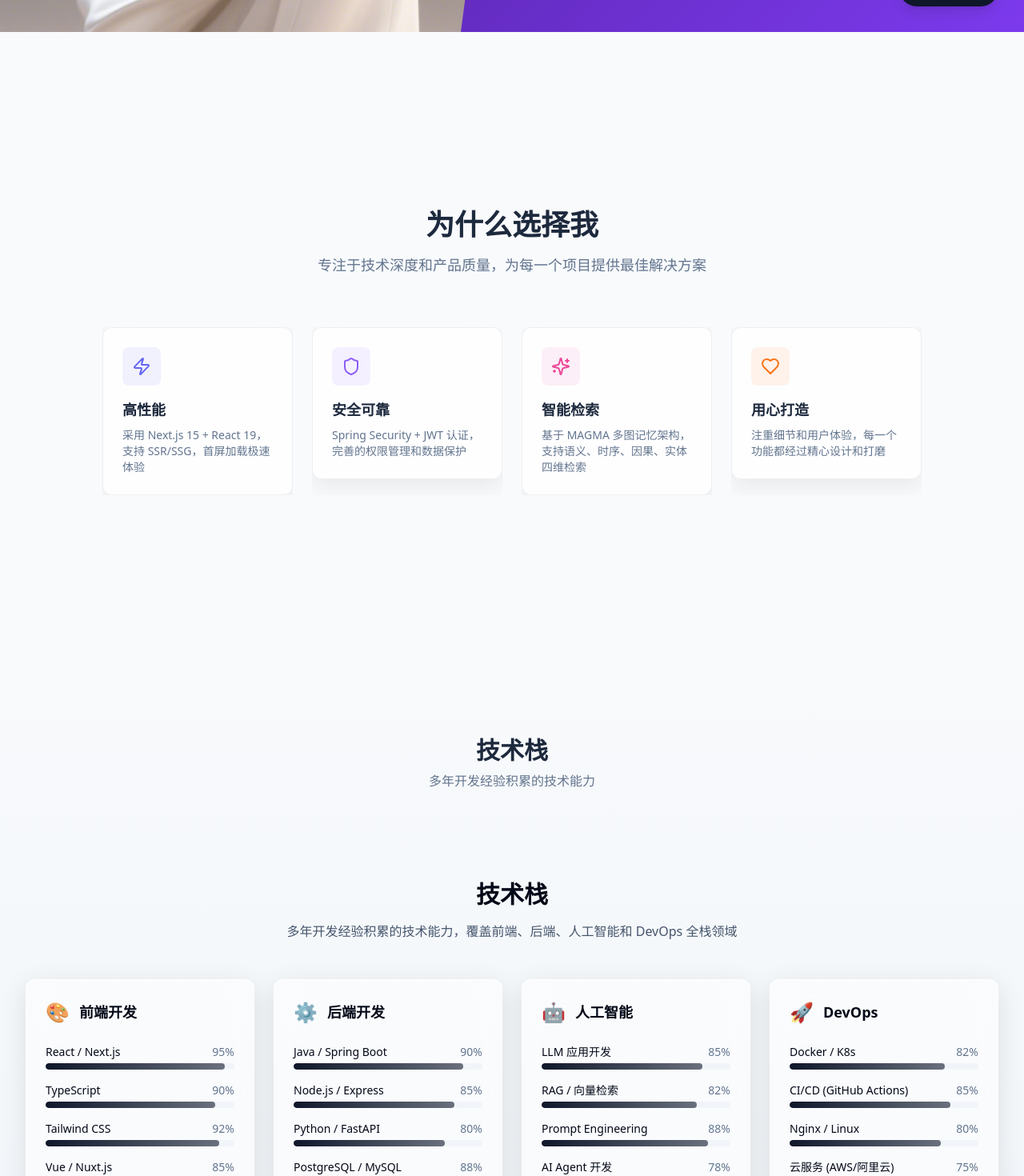
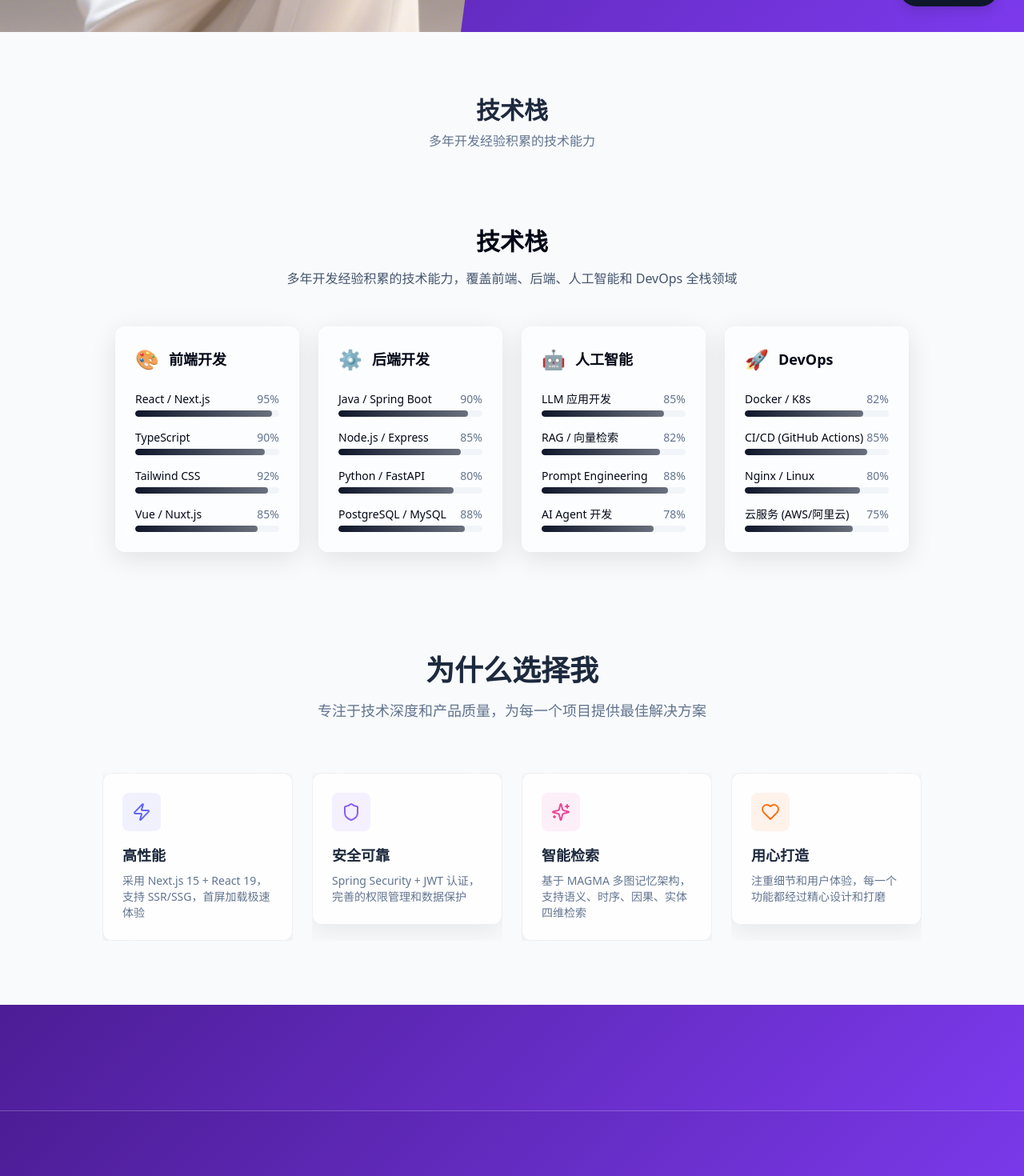
Before and after one commit to lty931112/personal-website, a Next.js app in the folder frontend/: page / in a window 1280 px wide. Shown: the part 760-2230 px from the top of the page at 80% size. Built offline with nearby package versions, Linux system fonts and the light colour scheme.

Commit message:
fix: 删除重复技术栈，将技术栈移到为什么选择我上面

```diff
--- a/frontend/src/app/page.tsx
+++ b/frontend/src/app/page.tsx
@@ -33,9 +33,25 @@ export default function HomePage() {
         {/* 第一屏：斜切分屏个人介绍 */}
         <HeroSection />
 
-        {/* 第二屏：特色卡片（Hero 滚动拉开后露出） */}
+        {/* 第二屏：技术栈 + 特色卡片（Hero 滚动拉开后露出） */}
           <section className="min-h-screen flex items-center justify-center px-4 py-20" style={{ background: "#f8fafc" }}>
             <div className="container mx-auto max-w-5xl">
+              {/* 技术栈 */}
+              <motion.div
+                className="mb-16"
+                initial={{ opacity: 0, y: 20 }}
+                whileInView={{ opacity: 1, y: 0 }}
+                viewport={{ once: true }}
+                transition={{ duration: 0.5 }}
+              >
+                <div className="text-center mb-8">
+                  <h2 className="text-3xl font-bold mb-2 text-slate-800">技术栈</h2>
+                  <p className="text-slate-500">多年开发经验积累的技术能力</p>
+                </div>
+                <SkillsSection />
+              </motion.div>
+
+              {/* 为什么选择我 */}
               <motion.div
                 className="text-center mb-16"
                 initial={{ opacity: 0, y: 30 }}
@@ -84,24 +100,7 @@ export default function HomePage() {
             </div>
           </section>
 
-        {/* 第三屏：技术栈卡片墙 */}
-        <section className="py-20 px-4" style={{ background: "linear-gradient(180deg, #f8fafc, #f1f5f9)" }}>
-          <div className="container mx-auto">
-            <motion.div
-              className="text-center mb-12"
-              initial={{ opacity: 0, y: 20 }}
-              whileInView={{ opacity: 1, y: 0 }}
-              viewport={{ once: true }}
-              transition={{ duration: 0.5 }}
-            >
-              <h2 className="text-3xl font-bold mb-2 text-slate-800">技术栈</h2>
-              <p className="text-slate-500">多年开发经验积累的技术能力</p>
-            </motion.div>
-            <SkillsSection />
-          </div>
-        </section>
-
-        {/* 第四屏：卷帘门展开 - 精选作品 */}
+        {/* 第三屏：卷帘门展开 - 精选作品 */}
         <BlindsReveal slats={10} staggerDelay={60}>
           <section className="py-20 px-4" style={{ background: "#f8fafc" }}>
             <FeaturedProducts />
```
Also changed, not shown: 1 other file (tests, documents, lock files or other folders).
